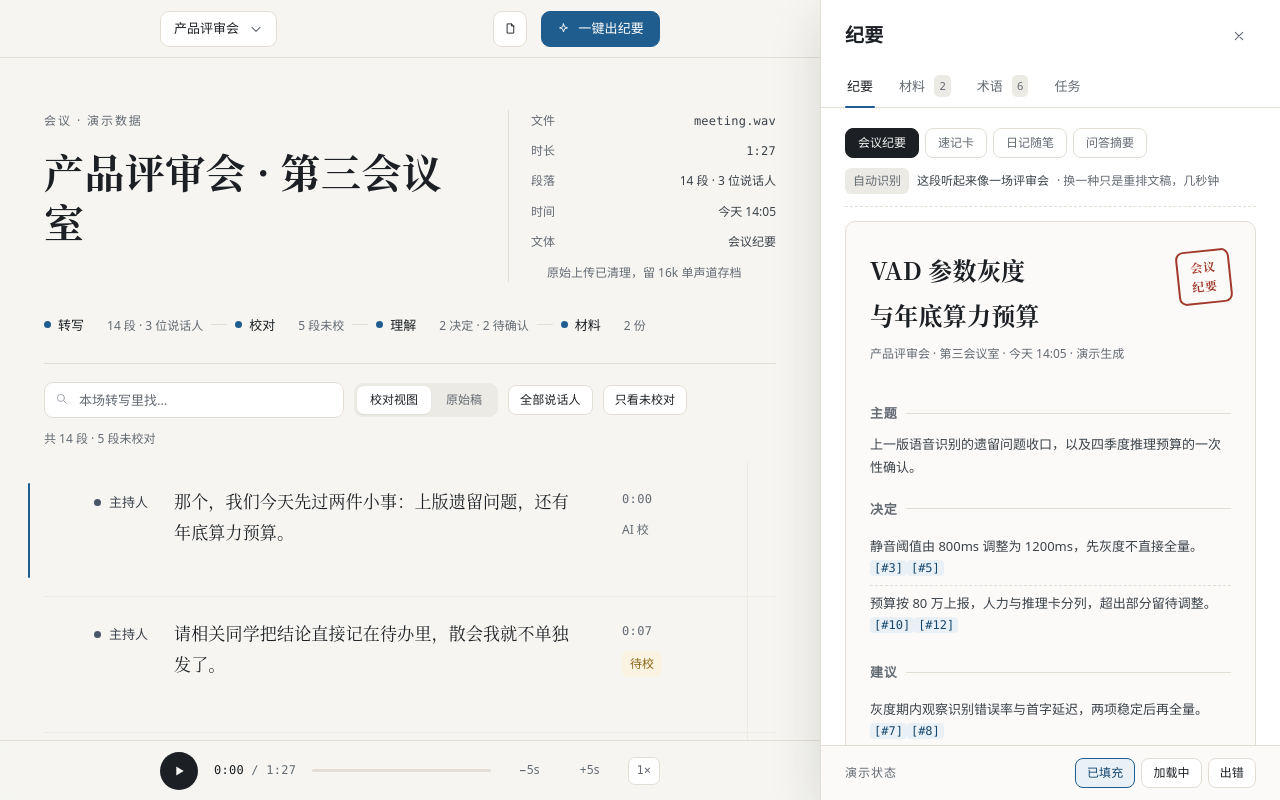
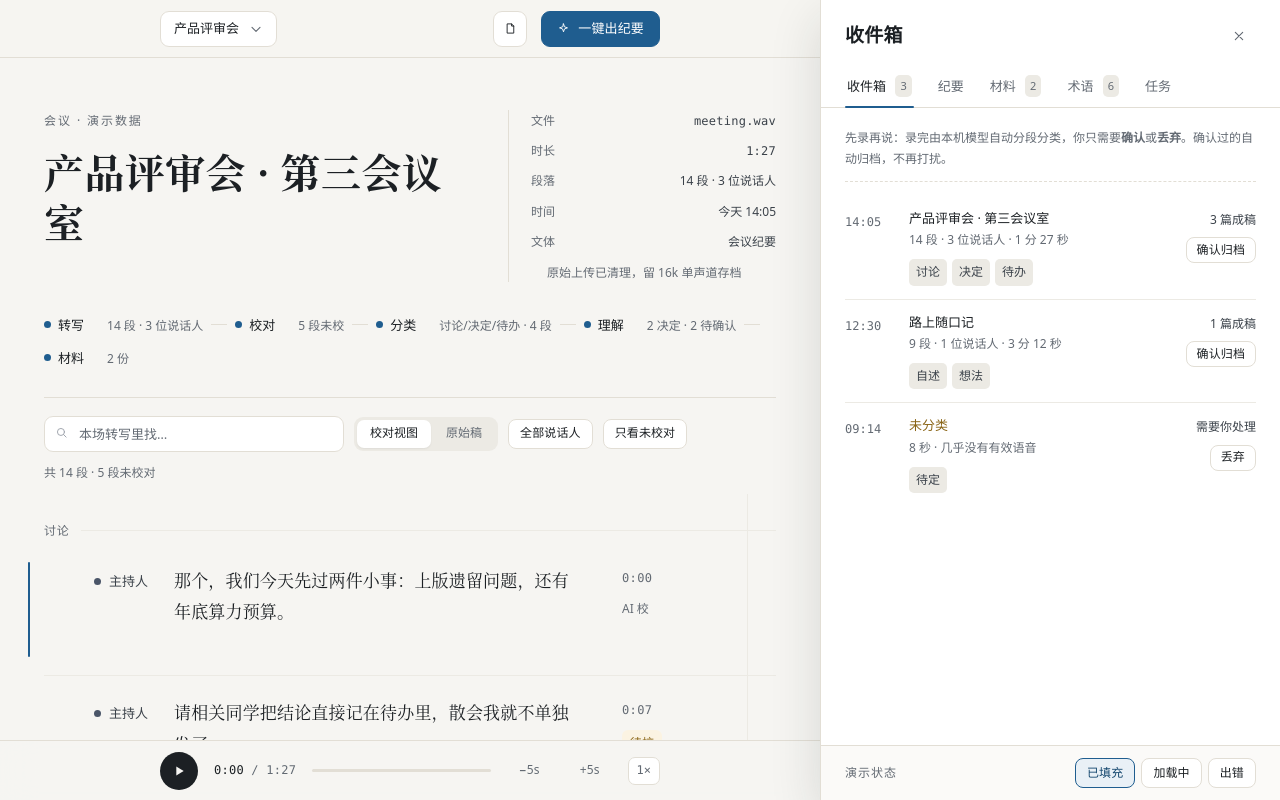
Before and after one commit to pwl1987/asr-web, a plain HTML site: page prototypes/asr-web-C-reader.html in a window 1280 px wide. Both pictures are taken after a click on the button "成果". Drawn offline with Linux system fonts and the light colour scheme.

Commit message:
design: C 稿加段落级自动分类 + 收件箱（随时录/长录音的落法）
- 转写栏: 只在类别变化处显示分节标记(讨论/决定/待办), 不刷屏
- 流水线加一步: 转写 → 校对 → 分类 → 理解 → 材料
- 成果面板首个页签改'收件箱': 自动分类结果, 确认归档/丢弃
- 抬头信息卡新增'文体'一行
- audit: 默认/暗色/收件箱 三态 × 1440,390 均 0 must-fix

```diff
--- a/prototypes/asr-web-C-reader.html
+++ b/prototypes/asr-web-C-reader.html
@@ -243,6 +243,11 @@ svg{display:block}
 }
 .turn.picked .say{background:var(--sheet);box-shadow:var(--shadow-1);border-radius:8px;padding:12px 14px;margin:-12px -14px}
 
+/* 分节标记：类别变化处才出现 */
+.secmark{display:flex;align-items:center;gap:12px;padding:22px 0 2px}
+.secmark span{font-size:var(--cap);color:var(--muted);letter-spacing:.06em;white-space:nowrap}
+.secmark::after{content:"";flex:1;height:1px;background:var(--rule-2)}
+
 /* 页边注 */
 .note{display:flex;flex-direction:column;gap:9px;align-items:flex-start;padding:3px 0 0 16px}
 .note .tc{font-family:var(--mono);font-size:var(--cap);color:var(--muted);letter-spacing:.03em}
@@ -346,6 +351,20 @@ svg{display:block}
 }
 .tplnote .tag{background:var(--rule-2)}
 .autodet{color:var(--ink-2)}
+
+/* 收件箱 */
+.inbox-note{font-size:var(--cap);color:var(--muted);line-height:1.7;margin-bottom:14px;padding-bottom:12px;border-bottom:1px dashed var(--rule)}
+.inbox-row{display:grid;grid-template-columns:52px minmax(0,1fr) auto;gap:4px 12px;align-items:start;padding:13px 0;border-bottom:1px solid var(--rule-2)}
+.inbox-row:last-child{border-bottom:0}
+.inbox-row .tm{font-family:var(--mono);font-size:var(--cap);color:var(--muted);padding-top:2px}
+.inbox-row .ti{font-size:var(--small);font-weight:500;line-height:1.5}
+.inbox-row .ti small{display:block;font-weight:400;color:var(--muted);font-size:var(--cap);margin-top:3px}
+.inbox-row .cl{display:flex;flex-wrap:wrap;gap:5px;grid-column:2/3;margin-top:6px}
+.inbox-row .cl span{font-size:12px;color:var(--ink-2);background:var(--rule-2);border-radius:5px;padding:2px 7px}
+.inbox-row .out{grid-column:3/4;grid-row:1/3;text-align:right;font-size:var(--cap);color:var(--muted)}
+.inbox-row .out b{display:block;color:var(--ink-2);font-weight:500;margin-bottom:6px}
+.inbox-row .out .btn{height:26px;padding:0 10px;font-size:var(--cap)}
+.inbox-row.need .ti{color:var(--warn)}
 
 /* 速记卡 */
 .memo{padding:20px 20px 22px}
@@ -727,13 +746,15 @@ body.no-anim *{transition:none!important}
     <button class="iconbtn" id="drawerClose" aria-label="关闭"><svg class="ic"><use href="#i-close"/></svg></button>
   </header>
   <div class="tabs" role="tablist" id="tabs">
-    <button role="tab" data-pane="min" aria-selected="true">纪要</button>
+    <button role="tab" data-pane="inbox" aria-selected="true">收件箱 <span class="badge">3</span></button>
+    <button role="tab" data-pane="min" aria-selected="false">纪要</button>
     <button role="tab" data-pane="doc" aria-selected="false">材料 <span class="badge">2</span></button>
     <button role="tab" data-pane="term" aria-selected="false">术语 <span class="badge">6</span></button>
     <button role="tab" data-pane="job" aria-selected="false">任务</button>
   </div>
   <div class="panes">
-    <div class="pane on" id="pane-min"></div>
+    <div class="pane on" id="pane-inbox"></div>
+    <div class="pane" id="pane-min"></div>
     <div class="pane" id="pane-doc"></div>
     <div class="pane" id="pane-term"></div>
     <div class="pane" id="pane-job"></div>
@@ -784,7 +805,7 @@ var SPKC={'主持人':'var(--s6)','张明 · 算法':'var(--s1)','李经理':'va
 
 var MEETINGS=[
  {id:'m1',short:'产品评审会',tpl:'min',title:'产品评审会 · 第三会议室',file:'meeting.wav',dur:87,when:'今天 14:05',segs:14,
-  flow:{trans:{s:'done',note:'14 段 · 3 位说话人'},proof:{s:'done',note:'5 段未校'},under:{s:'done',note:'2 决定 · 2 待确认'},doc:{s:'done',note:'2 份'}},
+  flow:{trans:{s:'done',note:'14 段 · 3 位说话人'},proof:{s:'done',note:'5 段未校'},cls:{s:'done',note:'讨论/决定/待办 · 4 段'},under:{s:'done',note:'2 决定 · 2 待确认'},doc:{s:'done',note:'2 份'}},
   turns:[
    ['主持人',0,7,'那个，我们今天先过两件小事：上版遗留问题，还有年底算力预算。','llm'],
    ['主持人',7,6,'请相关同学把结论直接记在待办里，散会我就不单独发了。',null],
@@ -802,7 +823,7 @@ var MEETINGS=[
    ['主持人',90,5,'好，那今天就到这里，纪要我让助手出一下，散会。',null]
   ]},
  {id:'m2',short:'客户回访',tpl:'qa',title:'客户回访 · 电话会议',file:'call-1144.m4a',dur:604,when:'今天 15:40',segs:41,
-  flow:{trans:{s:'done',note:'41 段 · 2 位说话人'},proof:{s:'done',note:'全部已校'},under:{s:'todo'},doc:{s:'todo'}},
+  flow:{trans:{s:'done',note:'41 段 · 2 位说话人'},proof:{s:'done',note:'全部已校'},cls:{s:'done',note:'问答/闲聊 · 2 段'},under:{s:'todo'},doc:{s:'todo'}},
   turns:[
    ['李经理',0,12,'喂您好，我是明远科技的，上次给贵司做的接入系统，我这边做一次回访。','llm'],
    ['客户方',12,15,'哦对对对，是那个中控台的系统，我们用了两个多月了。','llm'],
@@ -811,7 +832,7 @@ var MEETINGS=[
    ['李经理',51,8,'明白，这个我们记一下，下个版本会优化。','llm']
   ]},
  {id:'m3',short:'Q4 算力预算',tpl:'min',title:'Q4 算力预算评审',file:'q4-budget.mp3',dur:1450,when:'11/21 10:12',segs:96,
-  flow:{trans:{s:'done',note:'96 段 · 5 位说话人'},proof:{s:'done',note:'3 段未校'},under:{s:'done',note:'1 决定 · 1 待确认'},doc:{s:'todo'}},
+  flow:{trans:{s:'done',note:'96 段 · 5 位说话人'},proof:{s:'done',note:'3 段未校'},cls:{s:'done',note:'讨论 · 1 段'},under:{s:'done',note:'1 决定 · 1 待确认'},doc:{s:'todo'}},
   turns:[
    ['李经理',0,15,'今天把四季度到明年的推理卡预算一次性定下来，各条线按顺序报。','llm'],
    ['张明 · 算法',15,18,'训练侧四季度基本满了，扩容两条八卡机柜，明年一季度才有位。','llm'],
@@ -820,7 +841,7 @@ var MEETINGS=[
    ['李经理',61,10,'那就先按 80 万报上去，后面再调。',null]
   ]},
  {id:'m4',short:'验收会议',tpl:'memo',title:'验收会议 · 周四 15:00',file:'asr-test.wav',dur:0,when:'昨天 23:05',segs:0,
-  flow:{trans:{s:'run',note:'转写中 62%'},proof:{s:'todo'},under:{s:'todo'},doc:{s:'todo'}},
+  flow:{trans:{s:'run',note:'转写中 62%'},proof:{s:'todo'},cls:{s:'todo'},under:{s:'todo'},doc:{s:'todo'}},
   turns:[]}
 ];
 
@@ -831,6 +852,9 @@ var TPLS={
   diary:{name:'日记随笔',diar:false,detect:'像一段自述'},
   qa:{name:'问答摘要',diar:true,detect:'像一次对话'}
 };
+
+/* 段落级自动分类：LLM 给每个片段打类，类别变化处才显示分节标记 */
+var CLS=['讨论','讨论','讨论','讨论','讨论','决定','决定','决定','讨论','讨论','讨论','待办','待办','待办'];
 
 var TERMS=[
  {from:'传行',to:'串行',n:1},
@@ -848,7 +872,7 @@ var JOBS=[
 ];
 
 var S={mid:'m1',view:'fixed',q:'',spk:'all',only:false,t:0,playing:false,follow:true,speed:1,
-       editing:null,hit:-1,pane:'min',demo:'filled',running:false,termUndo:null};
+       editing:null,hit:-1,pane:'inbox',demo:'filled',running:false,termUndo:null};
 
 function cur(){for(var i=0;i<MEETINGS.length;i++)if(MEETINGS[i].id===S.mid)return MEETINGS[i];return MEETINGS[0];}
 function unfixedOf(m){var n=0;m.turns.forEach(function(t){if(!t[4])n++;});return n;}
@@ -872,7 +896,7 @@ function renderHero(){
   $('#mtMeta').innerHTML=meta;
 }
 function renderFlow(){
-  var m=cur(),order=['trans','proof','under','doc'],names={trans:'转写',proof:'校对',under:'理解',doc:'材料'},out='';
+  var m=cur(),order=['trans','proof','cls','under','doc'],names={trans:'转写',proof:'校对',cls:'分类',under:'理解',doc:'材料'},out='';
   order.forEach(function(k,i){
     if(i)out+='<span class="sep"></span>';
     var st=m.flow[k]||{s:'todo'};
@@ -889,6 +913,13 @@ function visibleTurns(){
     out.push({t:t,i:i});
   });
   return out;
+}
+function clsOf(i){
+  var m=cur();
+  if(m.id==='m1'&&CLS[i])return CLS[i];
+  if(m.id==='m2')return (i>=2&&i<=3)?'问答':'闲聊';
+  if(m.id==='m3')return '讨论';
+  return '讨论';
 }
 function turnHtml(t,i){
   var rawView=S.view==='raw',txt=rawView?(t[5]||t[3]):t[3];
@@ -929,7 +960,13 @@ function renderScript(){
     box.innerHTML='<div class="empty">'+ICON('i-search')+'<div>没有匹配的段落</div>'+
       '<div style="margin-top:10px"><button class="btn btn-sm" id="clearFilter">清空筛选</button></div></div>';
   }else{
-    box.innerHTML=list.map(function(x){return turnHtml(x.t,x.i);}).join('');
+    var prev=null,h='';
+    list.forEach(function(x){
+      var c=clsOf(x.i);
+      if(c!==prev){h+='<div class="secmark"><span>'+esc(c)+'</span></div>';prev=c;}
+      h+=turnHtml(x.t,x.i);
+    });
+    box.innerHTML=h;
   }
   var uf=unfixedOf(m);
   $('#count').textContent=list.length===m.turns.length
@@ -940,6 +977,7 @@ function renderScript(){
 }
 function renderDrawer(){
   var m=cur();
+  $('#pane-inbox').innerHTML=inboxHtml(m);
   $('#pane-min').innerHTML=tplbarHtml(m)+paperHtml(m);
   $('#pane-doc').innerHTML=docHtml(m);
   $('#pane-term').innerHTML=termHtml();
@@ -1024,6 +1062,28 @@ function tplbarHtml(m){
      '<span>· 换一种只是重排文稿，几秒钟</span></div>';
   return h;
 }
+function inboxHtml(m){
+  return '<div class="inbox-note">先录再说：录完由本机模型自动分段分类，你只需要<b>确认</b>或<b>丢弃</b>。'+
+    '确认过的自动归档，不再打扰。</div>'+
+    '<div class="inbox-row">'+
+      '<span class="tm">14:05</span>'+
+      '<span class="ti">产品评审会 · 第三会议室<small>14 段 · 3 位说话人 · 1 分 27 秒</small></span>'+
+      '<span class="out"><b>3 篇成稿</b><button class="btn btn-sm" data-act="inboxok">确认归档</button></span>'+
+      '<span class="cl"><span>讨论</span><span>决定</span><span>待办</span></span>'+
+    '</div>'+
+    '<div class="inbox-row">'+
+      '<span class="tm">12:30</span>'+
+      '<span class="ti">路上随口记<small>9 段 · 1 位说话人 · 3 分 12 秒</small></span>'+
+      '<span class="out"><b>1 篇成稿</b><button class="btn btn-sm" data-act="inboxok">确认归档</button></span>'+
+      '<span class="cl"><span>自述</span><span>想法</span></span>'+
+    '</div>'+
+    '<div class="inbox-row need">'+
+      '<span class="tm">09:14</span>'+
+      '<span class="ti">未分类<small>8 秒 · 几乎没有有效语音</small></span>'+
+      '<span class="out"><b>需要你处理</b><button class="btn btn-sm" data-act="inboxdrop">丢弃</button></span>'+
+      '<span class="cl"><span>待定</span></span>'+
+    '</div>';
+}
 function docHtml(m){
   return '<div class="docitem"><div class="hd"><h4>会议纪要</h4><span class="badge">引用 11 处</span></div>'+
    '<div class="meta"><span>版本 v2</span><span>12 分钟前</span><span>在线可编辑</span></div>'+
@@ -1082,7 +1142,7 @@ function openDrawer(pane,instant){
   document.body.setAttribute('data-panel-open','1');
   if(instant){void document.body.offsetWidth;setTimeout(function(){document.body.classList.remove('no-anim');},700);}
   setBackdropOff(true);
-  $('#drawerTitle').textContent=S.pane==='min'?'纪要':(S.pane==='doc'?'材料':(S.pane==='term'?'术语与替换':'任务'));
+  $('#drawerTitle').textContent={inbox:'收件箱',min:'纪要',doc:'材料',term:'术语与替换',job:'任务'}[S.pane]||'成果';
   renderDrawer();
 }
 function closeDrawer(){
@@ -1176,7 +1236,7 @@ function bind(){
   $('#q').addEventListener('keydown',function(e){
     if(e.key==='Enter'){e.preventDefault();jumpHit(e.shiftKey?-1:1);}
   });
-  $('#openDrawer').addEventListener('click',function(){openDrawer('min');});
+  $('#openDrawer').addEventListener('click',function(){openDrawer();});
   $('#pipeBtn').addEventListener('click',runPipeline);
   $('#themeBtn').addEventListener('click',function(){
     var dark=document.documentElement.getAttribute('data-theme')==='dark';
@@ -1241,6 +1301,8 @@ function bind(){
     if(act==='docx'){toast('演示环境不导出真实 DOCX 文件');}
     if(act==='playdoc'){closeDrawer();seekTo(0);play();}
     if(act==='cancel'){toast('已取消转写任务');}
+    if(act==='inboxok'){toast('已确认归档，收件箱少了 1 条');}
+    if(act==='inboxdrop'){toast('已丢弃这一条');}
     if(act==='apply'){previewTerm(+b.dataset.i);}
     if(act==='undo'){undoTerm();}
   });
@@ -1473,7 +1535,7 @@ setTheme(saved);
 renderAll();
 bind();
 /* 深链：?panel=min|doc|term|job 直接打开成果面板，方便审阅与截图 */
-var mp=(location.search||'').match(/panel=(min|doc|term|job)/);
+var mp=(location.search||'').match(/panel=(inbox|min|doc|term|job)/);
 if(mp)openDrawer(mp[1],true);
 })();
 </script>
```
